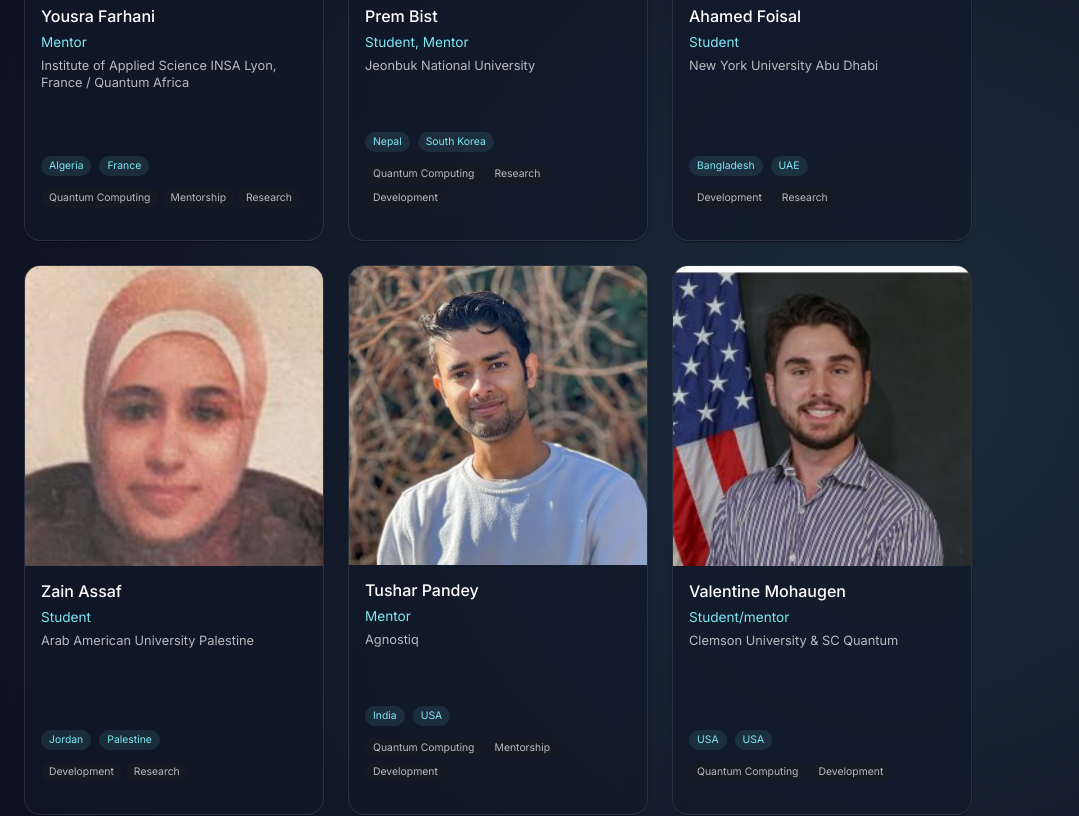
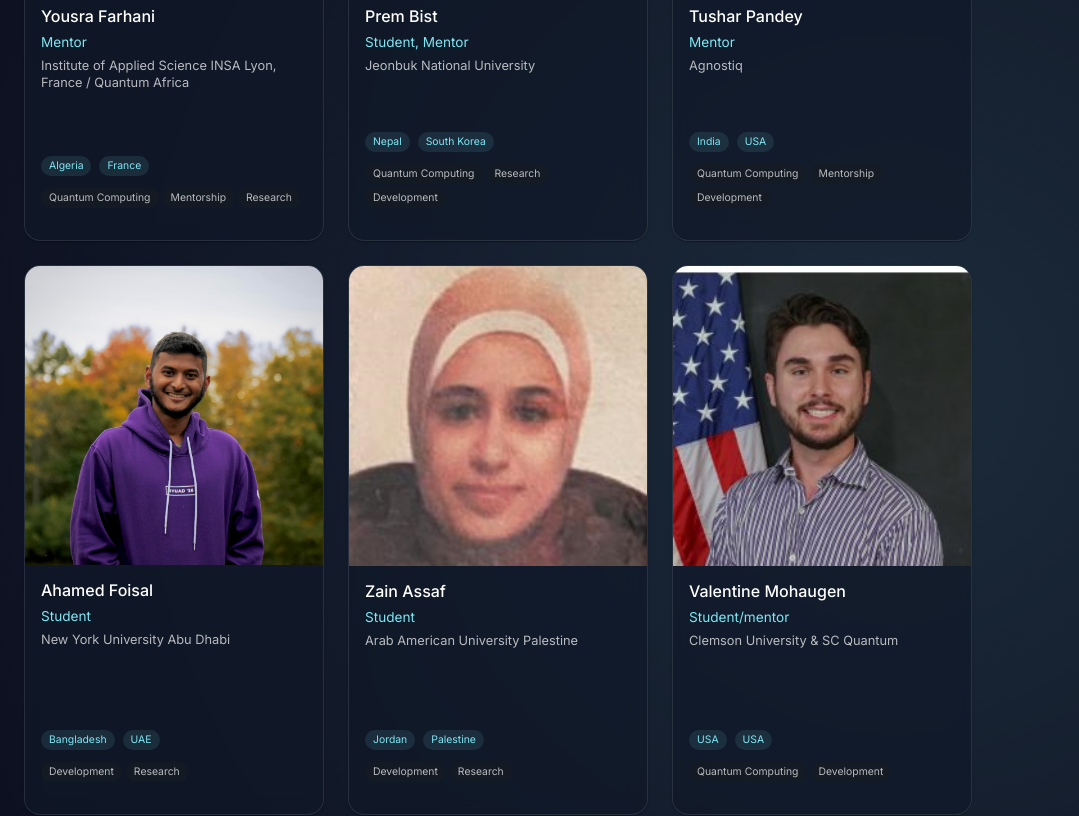
Before and after one commit to ahamedfoisal/neurotiq-react, a React (Create React App) app: page /about-us in a window 1280 px wide. Shown: the part 580-1396 px from the top of the page, without its empty margins (0-1079 px from the left). Built offline with nearby package versions, Linux system fonts and the light colour scheme.

Commit message:
Changed the link to try now

```diff
--- a/src/components/AboutUs.tsx
+++ b/src/components/AboutUs.tsx
@@ -74,6 +74,15 @@ const teamMembers = [
     image: premPhoto,
   },
   {
+    name: 'Tushar Pandey',
+    role: 'Mentor',
+    affiliation: 'Agnostiq',
+    country: 'India',
+    residence: 'USA',
+    skills: ['Quantum Computing', 'Mentorship', 'Development'],
+    image: tusharPhoto,
+  },
+  {
     name: 'Ahamed Foisal',
     role: 'Student',
     affiliation: 'New York University Abu Dhabi',
@@ -91,15 +100,7 @@ const teamMembers = [
     skills: ['Development', 'Research'],
     image: zainPhoto,
   },
-  {
-    name: 'Tushar Pandey',
-    role: 'Mentor',
-    affiliation: 'Agnostiq',
-    country: 'India',
-    residence: 'USA',
-    skills: ['Quantum Computing', 'Mentorship', 'Development'],
-    image: tusharPhoto,
-  },
+
   {
     name: 'Valentine Mohaugen',
     role: 'Student/mentor',
--- a/src/components/LandingPage.tsx
+++ b/src/components/LandingPage.tsx
@@ -32,7 +32,7 @@ export const LandingPage: React.FC = () => {
   const navigate = useNavigate();
 
   const handleStartAnalysis = () => {
-    navigate('/dashboard');
+    navigate('/analyzer');
   };
 
   return (
```
